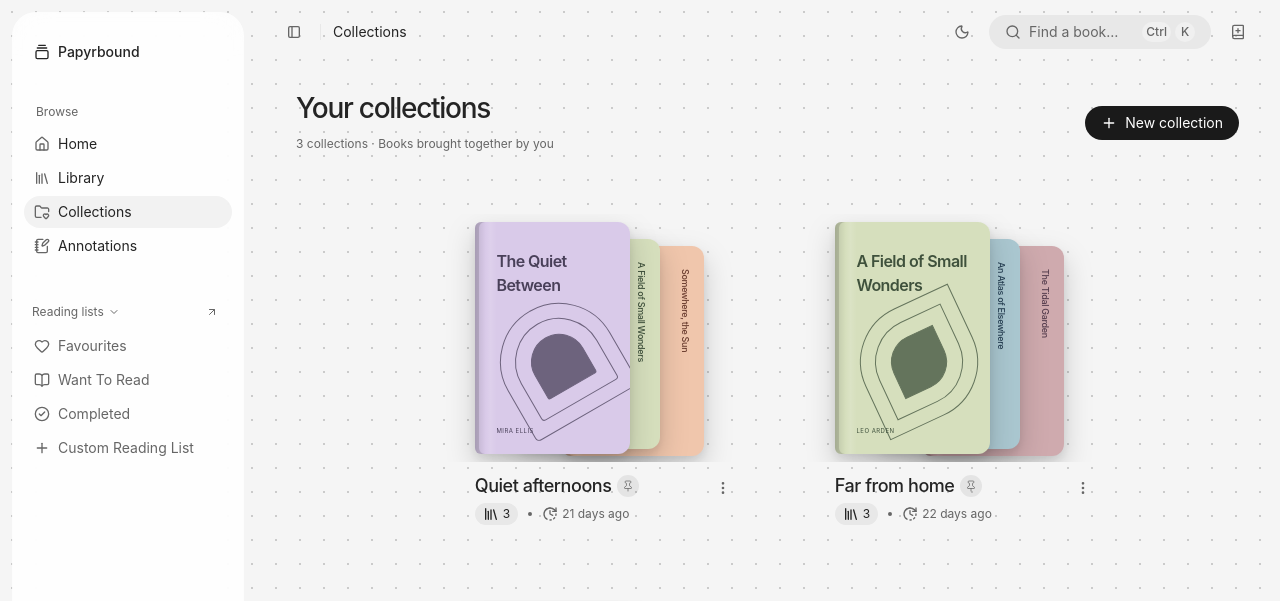
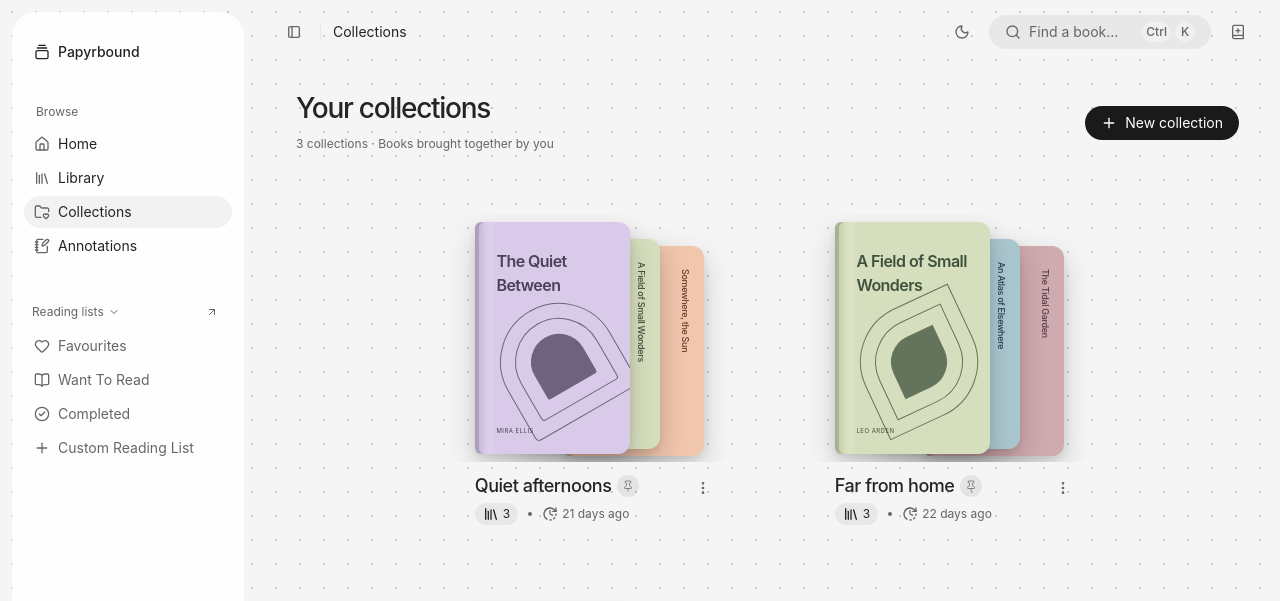
Before and after one commit to Papyrbound/papyrbound-frontend, a Next.js app: page /collections in a window 1280 px wide. Shown: the top 601 px of the page. Built offline with nearby package versions, Linux system fonts and the light colour scheme.

Commit message:
Balance collection hover and menu alignment

```diff
--- a/src/features/collections/ui/collections-page.tsx
+++ b/src/features/collections/ui/collections-page.tsx
@@ -348,7 +348,7 @@ export function CollectionsPage() {
                   <Card
                     index={index}
                     key={collection.id}
-                    className="collection-card group/collection relative min-h-[326px] cursor-pointer gap-0 overflow-hidden rounded-[30px] border border-transparent bg-transparent px-5 pb-6 pt-7 shadow-none ring-0 hover:text-foreground before:pointer-events-none before:absolute before:inset-x-6 before:inset-y-4 before:rounded-[24px] before:bg-transparent before:transition-colors before:duration-200 before:content-[''] hover:before:bg-[color-mix(in_srgb,var(--collection-color)_7%,var(--card))] [&:has(.collection-card-title:focus-visible)]:outline-2 [&:has(.collection-card-title:focus-visible)]:outline-ring [&:has(.collection-card-title:focus-visible)]:outline-offset-2"
+                    className="collection-card group/collection relative min-h-[326px] cursor-pointer gap-0 overflow-hidden rounded-[30px] border border-transparent bg-transparent px-5 pb-6 pt-7 shadow-none ring-0 hover:text-foreground before:pointer-events-none before:absolute before:inset-x-5 before:inset-y-3 before:rounded-[24px] before:bg-transparent before:transition-colors before:duration-200 before:content-[''] hover:before:bg-[color-mix(in_srgb,var(--collection-color)_7%,var(--card))] [&:has(.collection-card-title:focus-visible)]:outline-2 [&:has(.collection-card-title:focus-visible)]:outline-ring [&:has(.collection-card-title:focus-visible)]:outline-offset-2"
                     style={
                       {
                         "--collection-color": collection.color,
@@ -387,7 +387,7 @@ export function CollectionsPage() {
                       </span>
                     </div>
                     <div className="collection-card-footer relative z-10 flex items-start justify-between pt-3">
-                      <div className="collection-card-info min-w-0 flex-1 pl-[12%] pr-9 text-left">
+                      <div className="collection-card-info min-w-0 flex-1 pl-[12%] pr-14 text-left">
                         <div className="collection-title-row flex min-w-0 items-center justify-start gap-1.5">
                           <Button
                             variant="ghost"
@@ -466,7 +466,7 @@ export function CollectionsPage() {
                             <Button
                               variant="ghost"
                               size="icon-sm"
-                              className="collection-menu absolute right-0 top-3 z-[2] size-7! shrink-0 rounded-full bg-transparent p-1 text-muted-foreground transition-colors duration-150 hover:bg-[color-mix(in_srgb,var(--foreground)_10%,transparent)] hover:text-foreground focus-visible:bg-[color-mix(in_srgb,var(--foreground)_10%,transparent)] aria-expanded:bg-[color-mix(in_srgb,var(--foreground)_10%,transparent)] [&_svg]:size-5"
+                              className="collection-menu absolute right-5 top-3 z-[2] size-7! shrink-0 rounded-full bg-transparent p-1 text-muted-foreground transition-colors duration-150 hover:bg-[color-mix(in_srgb,var(--foreground)_10%,transparent)] hover:text-foreground focus-visible:bg-[color-mix(in_srgb,var(--foreground)_10%,transparent)] aria-expanded:bg-[color-mix(in_srgb,var(--foreground)_10%,transparent)] [&_svg]:size-5"
                             />
                           }
                           aria-label={`Options for ${collection.name}`}
```
Also changed, not shown: 1 other file (tests, documents, lock files or other folders).
